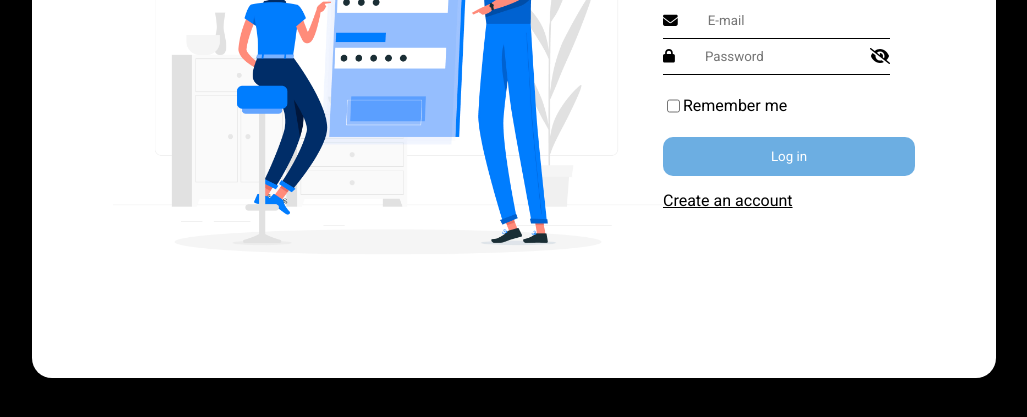
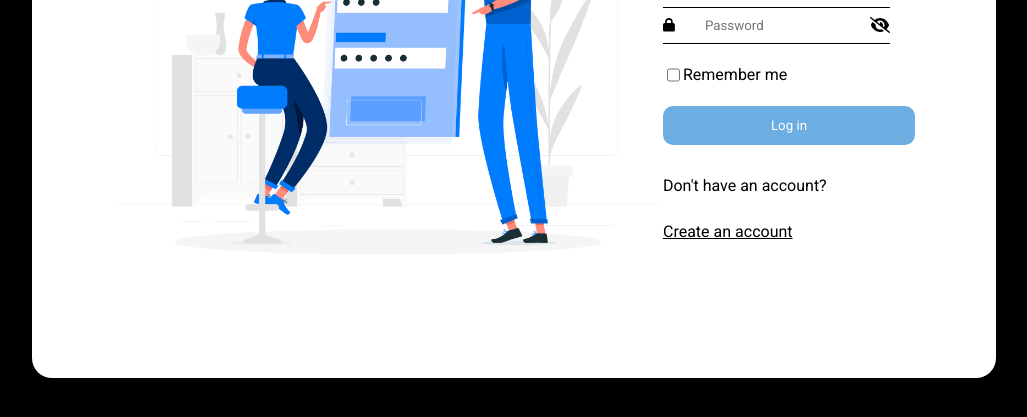
Before and after one commit to ahmedfare/login, a plain HTML site: page index.html in a window 1280 px wide. Shown: the part 311-728 px from the top of the page, without its empty margins (126-1153 px from the left). Drawn offline with Linux system fonts and the light colour scheme.

Commit message:
Update index.html

```diff
--- a/index.html
+++ b/index.html
@@ -77,6 +77,8 @@
         </div>
         <button class="login">Log in</button>
         <!-- <a href="" class="login">Log in</a> -->
+                <p>Don't have an account?</p>
+
         <a href="https://ahmedfare.github.io/create/">Create an account</a>
       </div>
     </section>
```
